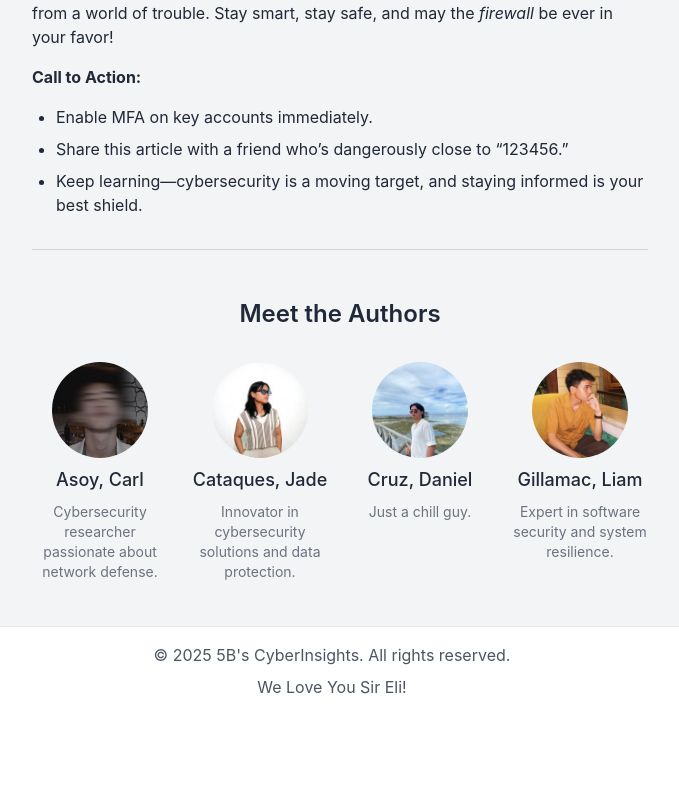
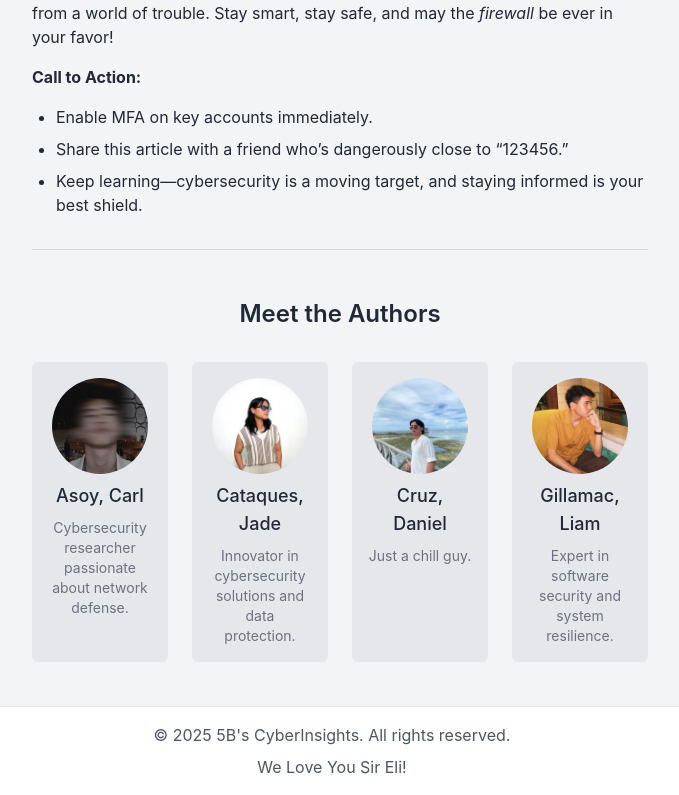
Before and after one commit to Exalt24/CyberInsights, a Next.js app: page / in a window 1280 px wide. Shown: the part 6126-6921 px from the top of the page, without its empty margins (308-987 px from the left). Before the commit the page ends 6841 px from the top, so only its background shows below. Built offline with nearby package versions, Linux system fonts and the light colour scheme.

Commit message:
Changed the UI v3 kamo na bahala sa sunod legit

```diff
--- a/src/app/page.js
+++ b/src/app/page.js
@@ -366,7 +366,7 @@ export default function Home() {
                 </h2>
 
                 <div className="mb-6">
-                  <div className="w-full h-64 flex items-center justify-center rounded-lg overflow-hidden bg-gray-200 dark:bg-gray-700">
+                <div className={`w-full h-64 flex items-center justify-center rounded-lg overflow-hidden ${isDarkMode ? 'bg-gray-700' : 'bg-gray-200'}`}>
                   <ZoomableImage
                     src="/images/3.png"
                     alt="Defense-in-Depth cybersecurity model"
@@ -457,7 +457,7 @@ export default function Home() {
                 </h2>
 
                 <div className="mb-6">
-                  <div className="w-full h-64 flex items-center justify-center rounded-lg overflow-hidden bg-gray-200 dark:bg-gray-700">
+                <div className={`w-full h-64 flex items-center justify-center rounded-lg overflow-hidden ${isDarkMode ? 'bg-gray-700' : 'bg-gray-200'}`}>
                     <ZoomableImage
                       src="/images/4.jpg"
                       alt="Phishing scam disguised as an iPhone giveaway"
@@ -639,11 +639,14 @@ export default function Home() {
               <hr className="my-8 border-t border-gray-300 dark:border-gray-600" />
 
               <section id="about-authors" aria-labelledby="about-authors-heading" className="mt-12 mb-4">
-                <h2 id="about-authors-heading" className="text-2xl font-semibold mb-8 text-center hover:text-blue-500 transition-colors duration-300">
+                <h2
+                  id="about-authors-heading"
+                  className="text-2xl font-semibold mb-8 text-center hover:text-blue-500 transition-colors duration-300"
+                >
                   Meet the Authors
                 </h2>
                 <div className="grid grid-cols-1 sm:grid-cols-2 md:grid-cols-4 gap-6">
-                  <div className="flex flex-col items-center">
+                  <div className={`flex flex-col items-center p-4 rounded-md ${isDarkMode ? 'bg-gray-700 hover:bg-blue-900' : 'bg-gray-200 hover:bg-blue-400'} transition-colors duration-300`}>
                     <ZoomableImage
                       src="/images/carl.jpg"
                       alt="Carl Asoy"
@@ -652,11 +655,11 @@ export default function Home() {
                     <p className="text-center text-lg font-medium hover:underline transition duration-300">
                       Asoy, Carl
                     </p>
-                    <p className="text-center text-sm text-gray-500 mt-2 hover:text-blue-500 transition-colors duration-300">
+                    <p className="text-center text-sm text-gray-500 mt-2 hover:underline transition duration-300">
                       Cybersecurity researcher passionate about network defense.
                     </p>
                   </div>
-                  <div className="flex flex-col items-center">
+                  <div className={`flex flex-col items-center p-4 rounded-md ${isDarkMode ? 'bg-gray-700 hover:bg-blue-900' : 'bg-gray-200 hover:bg-blue-400'} transition-colors duration-300`}>
                     <ZoomableImage
                       src="/images/jade.jpg"
                       alt="Jade Cataques"
@@ -665,11 +668,11 @@ export default function Home() {
                     <p className="text-center text-lg font-medium hover:underline transition duration-300">
                       Cataques, Jade
                     </p>
-                    <p className="text-center text-sm text-gray-500 mt-2 hover:text-blue-500 transition-colors duration-300">
+                    <p className="text-center text-sm text-gray-500 mt-2 hover:underline transition duration-300">
                       Innovator in cybersecurity solutions and data protection.
                     </p>
                   </div>
-                  <div className="flex flex-col items-center">
+                  <div className={`flex flex-col items-center p-4 rounded-md ${isDarkMode ? 'bg-gray-700 hover:bg-blue-900' : 'bg-gray-200 hover:bg-blue-400'} transition-colors duration-300`}>
                     <ZoomableImage
                       src="/images/daniel.jpg"
                       alt="Daniel Cruz"
@@ -678,11 +681,11 @@ export default function Home() {
                     <p className="text-center text-lg font-medium hover:underline transition duration-300">
                       Cruz, Daniel
                     </p>
-                    <p className="text-center text-sm text-gray-500 mt-2 hover:text-blue-500 transition-colors duration-300">
+                    <p className="text-center text-sm text-gray-500 mt-2 hover:underline transition duration-300">
                       Just a chill guy.
                     </p>
                   </div>
-                  <div className="flex flex-col items-center">
+                  <div className={`flex flex-col items-center p-4 rounded-md ${isDarkMode ? 'bg-gray-700 hover:bg-blue-900' : 'bg-gray-200 hover:bg-blue-400'} transition-colors duration-300`}>
                     <ZoomableImage
                       src="/images/liam.jpg"
                       alt="Liam Gillamac"
@@ -691,12 +694,14 @@ export default function Home() {
                     <p className="text-center text-lg font-medium hover:underline transition duration-300">
                       Gillamac, Liam
                     </p>
-                    <p className="text-center text-sm text-gray-500 mt-2 hover:text-blue-500 transition-colors duration-300">
+                    <p className="text-center text-sm text-gray-500 mt-2 hover:underline transition duration-300">
                       Expert in software security and system resilience.
                     </p>
                   </div>
                 </div>
               </section>
+
+
             </article>
 
             <aside className="md:col-span-1 hidden md:block">
```
Lines whose indentation alone changed are shown as unchanged.
